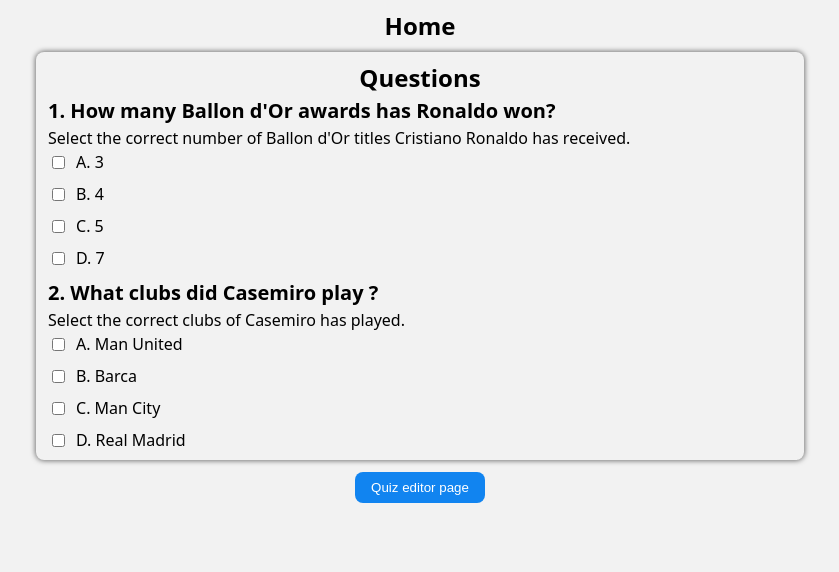
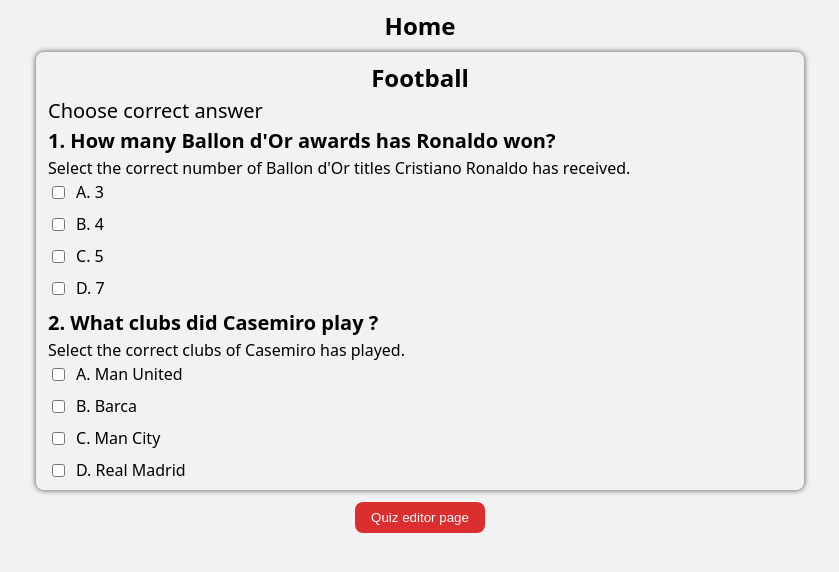
Before and after one commit to tienlevi/interview-test, a React (Vite) app: page / in a window 1280 px wide. Shown: the top 572 px of the page, without its empty margins (220-1059 px from the left). Built offline with nearby package versions, Linux system fonts and the light colour scheme.

Commit message:
update: UI for QuizForm and QuizList components

```diff
--- a/src/components/QuizForm/index.tsx
+++ b/src/components/QuizForm/index.tsx
@@ -8,6 +8,7 @@
       <div className={styles.quizFormContainer}>
         <div className={styles.quizForm}>
           <form className={styles.quizFormSubmit}>
+            <div>
               <div className={styles.quizLabel}>
                 <label htmlFor="">Name</label>
                 <Input />
@@ -16,16 +17,6 @@
                 <label htmlFor="">Description</label>
                 <Input />
               </div>
-            <div className={`${styles.quizLabel} ${styles.quizLabelOptions}`}>
-              <label htmlFor="" className={styles.quizLabelOption}>
-                Options
-              </label>
-              <Input className={styles.quizLabelOption} />
-              <Input className={styles.quizLabelOption} />
-              <Input className={styles.quizLabelOption} />
-              <Button className={styles.createQuiz} variant="blue">
-                Create option
-              </Button>
             </div>
           </form>
         </div>
--- a/src/components/QuizForm/styles.module.css
+++ b/src/components/QuizForm/styles.module.css
@@ -6,11 +6,22 @@
   border-radius: 8px;
 }
 
+.quizTitle {
+  font-size: 18px;
+  font-weight: bold;
+}
+
 .quizForm {
   display: flex;
   flex-direction: column;
   gap: 8px;
   padding: 8px 12px;
+}
+
+.quizQuestions {
+  padding: 8px;
+  border: 1px solid black;
+  border-radius: 8px;
 }
 
 .quizLabel {
--- a/src/components/QuizList/index.tsx
+++ b/src/components/QuizList/index.tsx
@@ -3,15 +3,16 @@
 import { IQuiz } from "@/interfaces/quiz";
 
 interface Props {
-  data: IQuiz[];
+  data: IQuiz;
 }
 
 function QuizList({ data }: Props) {
   return (
     <div className={styles.quizContainer}>
-      <div className={homeStyles.title}>Questions</div>
+      <div className={homeStyles.title}>{data.name}</div>
+      <div className={homeStyles.description}>{data.description}</div>
       <div className={styles.quiz}>
-        {data.map((quiz) => (
+        {data.questions.map((quiz) => (
           <div key={quiz.id}>
             <div className={styles.quizName}>
               {quiz.id}. {quiz.name}
--- a/src/constants/mockData.ts
+++ b/src/constants/mockData.ts
@@ -1,6 +1,9 @@
 import type { IQuiz } from "@/interfaces/quiz";
 
-export const mockQuizzes: IQuiz[] = [
+export const mockQuizzes: IQuiz = {
+  name: "Football",
+  description: "Choose correct answer",
+  questions: [
     {
       id: 1,
       name: "How many Ballon d'Or awards has Ronaldo won?",
@@ -64,4 +67,5 @@
         },
       ],
     },
-];
+  ],
+};
--- a/src/pages/Home.tsx
+++ b/src/pages/Home.tsx
@@ -11,7 +11,7 @@
       <div className={styles.container}>
         <QuizList data={mockQuizzes} />
         <Link to={"/quiz-editor"} className={styles.btn}>
-          <Button variant="blue">Quiz editor page</Button>
+          <Button>Quiz editor page</Button>
         </Link>
       </div>
     </div>
--- a/src/pages/QuizEditor.tsx
+++ b/src/pages/QuizEditor.tsx
@@ -3,16 +3,22 @@
 import QuizForm from "@/components/QuizForm";
 import Button from "@/components/ui/button";
 import styles from "./pages.module.css";
+import { Link } from "react-router-dom";
 
 function QuizEditor() {
   return (
     <div className={`${styles.container} ${styles.editorPage}`}>
       <h1 className={styles.title}>Quiz editor page</h1>
+      <div className={styles.buttons}>
+        <Link to={"/"}>
+          <Button variant="outline">Home page</Button>
+        </Link>
+        <div className={styles.createQuiz}>
+          <Button>Create new quiz</Button>
+        </div>
+      </div>
+      <QuizForm />
       <QuizList data={mockQuizzes} />
-      <QuizForm />
-      <div className={styles.createQuiz}>
-        <Button>Create new quiz</Button>
-      </div>
     </div>
   );
 }
--- a/src/pages/pages.module.css
+++ b/src/pages/pages.module.css
@@ -2,6 +2,10 @@
   font-size: 24px;
   font-weight: bold;
   text-align: center;
+}
+
+.description {
+  font-size: 20px;
 }
 
 .container {
@@ -20,15 +24,12 @@
   width: 100%;
 }
 
-.createQuiz {
-  width: 50%;
-  margin-left: auto;
-  margin-right: auto;
-  margin-top: 12px;
-  margin-bottom: 12px;
+.buttons {
   display: flex;
   justify-content: center;
+  gap: 8px;
 }
 
-.createQuiz > button {
+.createQuiz {
+  width: 150px;
 }
```
Also changed, not shown: src/interfaces/quiz.ts (+7 -1 lines). Lines whose indentation alone changed are shown as unchanged.
